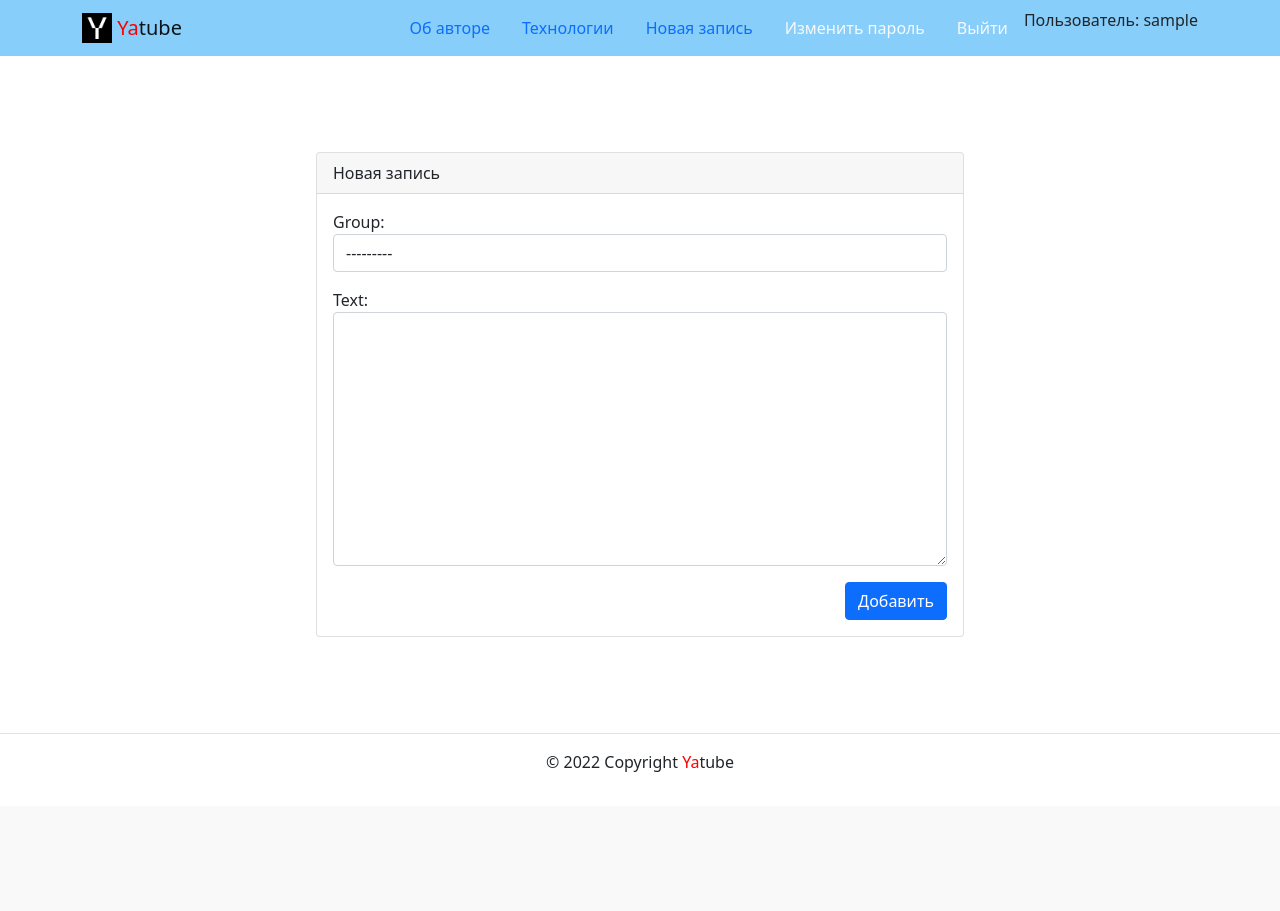
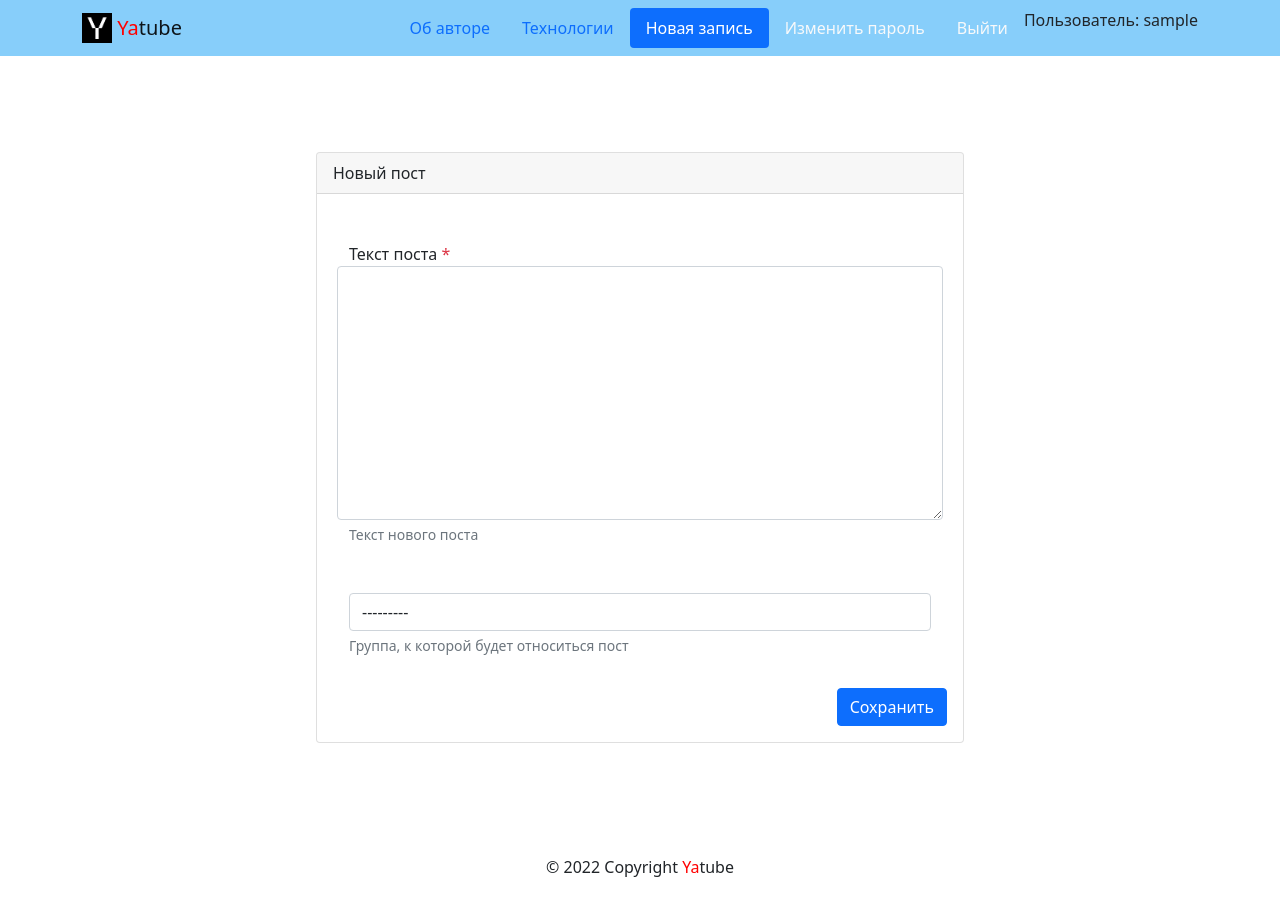
Before and after one commit to UraeviIya/hw02_community, a Django app: page /create/ in a window 1280 px wide. Before the commit the page ends 772 px from the top, so only its background shows below. Run offline with Django 3.2, Linux system fonts and the light colour scheme; a user stored in the database is signed in; tables that the repository leaves empty hold one stand-in row (values such as "Sample post"); some libraries are stand-ins or nearby versions.

Commit message:
add files

```diff
--- a/yatube/posts/forms.py
+++ b/yatube/posts/forms.py
@@ -6,7 +6,8 @@ from django import forms
 class PostForm(ModelForm):
     class Meta:
         model = Post
-        fields = ('group', 'text')
+        fields = ('text', 'group')
+        label = {'text': 'Текст поста', 'group': 'Группа'}
 
         widgets = {
             'text': forms.Textarea(attrs={'class': 'form-control'}),
--- a/yatube/posts/views.py
+++ b/yatube/posts/views.py
@@ -18,7 +18,6 @@ def index(request):
     posts = Post.objects.all()
     page_obj = pagination(request, posts)
     context = {
-
         'page_obj': page_obj,
     }
     return render(request, 'posts/index.html', context)
@@ -66,28 +65,30 @@ def post_detail(request, post_id):
 
 @login_required
 def post_create(request):
-    if request.method == "POST":
-        form = PostForm(request.POST or None)
-        if form.is_valid():
-            post = form.save(commit=False)
-            post.author = request.user
-            post.save()
-            return redirect('posts:profile', post.author.username)
-        return render(request, 'posts/create_post.html', {'form': form})
-    form = PostForm()
+    form = PostForm(request.POST or None)
+    if form.is_valid():
+        post = form.save(commit=False)
+        post.author = request.user
+        post.save()
+        return redirect('posts:profile', post.author.username)
     return render(request, 'posts/create_post.html', {'form': form})
 
 
 @login_required
 def post_edit(request, post_id):
     post = get_object_or_404(Post, pk=post_id)
-    edit = True
-    form = PostForm(request.POST or None)
+    is_edit = True
+
+    if post.author != request.user:
+        return redirect('posts:post_detail', post_id)
+
+    form = PostForm(request.POST or None, instance=post)
     if form.is_valid():
         post.save()
-        return redirect('posts:post_detail', post_id)
+        return redirect('posts:post_detail', post.pk)
     context = {
-        'edit': edit,
+        'is_edit': is_edit,
         'form': form,
+        'post_id': post_id,
     }
     return render(request, 'posts/create_post.html', context)
--- a/yatube/templates/includes/footer.html
+++ b/yatube/templates/includes/footer.html
@@ -1,3 +1,3 @@
-<footer class="border-top text-center py-3">
+<footer class="text-center py-3">
   <p>© {{ year }} Copyright <span style="color:red">Ya</span>tube</p>
 </footer>
--- a/yatube/templates/includes/header.html
+++ b/yatube/templates/includes/header.html
@@ -1,7 +1,5 @@
 {% load static %}
 
-
-<header>
   <nav class="navbar navbar-light" style="background-color: lightskyblue">
     <div class="container">
       <a class="navbar-brand" href="{% url 'posts:index' %}">
@@ -20,10 +18,11 @@
         </li>
         {% if request.user.is_authenticated %}
         <li class="nav-item">
-          <a class="nav-link" href="{% url 'posts:post_create' %}">Новая запись</a>
+          <a class="nav-link {% if view_name == 'posts:post_create' %}active{% endif %}"
+          href="{% url 'posts:post_create' %}">Новая запись</a>
         </li>
         <li class="nav-item">
-          <a class="nav-link link-light" href="">Изменить пароль</a>
+          <a class="nav-link link-light" href="{% url 'users:password_change' %}">Изменить пароль</a>
         </li>
         <li class="nav-item">
           <a class="nav-link link-light" {% if view_name == 'users:logout' %}active{% endif %}
@@ -34,10 +33,12 @@
         </li>
         {% else %}
         <li class="nav-item">
-          <a class="nav-link link-light" href="{% url 'users:login' %}">Войти</a>
+          <a class="nav-link {% if view_name == 'users:login' %}active{% endif %}"
+          href="{% url 'users:login' %}">Войти</a>
         </li>
         <li class="nav-item">
-          <a class="nav-link link-light" href="{% url 'users:signup' %}">Регистрация</a>
+          <a class="nav-link {% if view_name == 'users:signup' %}active{% endif %}"
+          href="{% url 'users:signup' %}">Регистрация</a>
         </li>
         {% endif %}
         {% endwith %}
@@ -45,4 +46,3 @@
       {# Конец добавленого в спринте #}
     </div>
   </nav>
-</header>
--- a/yatube/templates/posts/create_post.html
+++ b/yatube/templates/posts/create_post.html
@@ -8,21 +8,31 @@
           <div class="col-md-8 p-5">
             <div class="card">
               <div class="card-header">
-              {% if edit %}Редактировать запись{% else %}Новая запись{% endif %}
+                {% if is_edit %}
+                  Редактировать пост
+                {% else %}
+                  Новый пост
+                {% endif %}
               </div>
               <div class="card-body">
+                <form method="post">
+                {% if post.group %}
+                  <action={% if is_edit %} "{% url 'posts:post_edit' posts.id %}"
+                    {% else %} "{% url 'posts:post_create' %}"
+                    {% endif %}>
+               {% endif %}
                {% csrf_token %}
-            {{ form.as_p }}
-            <form mthod='post' action="{% if edit %}{% url 'posts:post_edit' post.pk %}{% else %}{% url 'posts:post_create' %}{% endif %}">
+               {% include 'posts/post_form.html'%}
                   <div class="d-flex justify-content-end">
                     <button type="submit" class="btn btn-primary">
-                {% if edit %}
+                      {% if is_edit %}
+                      Добавить
+                      {% else %}
                       Сохранить
-                {% else %}
-                  Добавить
                       {% endif %}
                     </button>
                   </div>
+                </form>
               </div>
             </div>
           </div>
--- a/yatube/templates/posts/index.html
+++ b/yatube/templates/posts/index.html
@@ -19,8 +19,8 @@
     <p>
       {{ post.text }}
     </p>
-    {% if post.group %}
       <a href="{% url 'posts:post_detail' post.pk %}">подробная информация</a><br>
+      {% if post.group %}
       <a href="{% url 'posts:group_list' post.group.slug %}">все записи группы</a><br>
       {{ post.group.title }}
     {% endif%}
--- /dev/null
+++ b/yatube/templates/posts/post_form.html
@@ -0,0 +1,18 @@
+<div class="form-group row my-3 p-3">
+    <label for="id_text">
+      Текст поста
+      <span class="required text-danger" >*</span>
+    </label>
+    {{ form.text }}
+    <small id="id_text-help" class="form-text text-muted">
+      Текст нового поста
+    </small>
+  </div>
+  <div class="form-group row my-3 p-3">
+    <label for="id_group">
+      {{ form.group}}
+    </label>
+    <small id="id_group-help" class="form-text text-muted">
+      Группа, к которой будет относиться пост
+    </small>
+  </div>
--- a/yatube/templates/posts/profile.html
+++ b/yatube/templates/posts/profile.html
@@ -6,7 +6,8 @@
    <h1>Все посты пользователя {{ author.get_full_name }}</h1>
    <h3>Всего постов: {{ posts_count }}</h3>
    {% for post in page_obj %}
-   <article>
+
+   <article class="col-12 col-md-9">
       <ul>
         <li>
           Автор: {{ post.author.get_full_name }}
@@ -16,7 +17,7 @@
         </li>
       </ul>
       <p>{{ post.text }}</p>
-          <a href="{% url 'posts:post_detail' post.pk %}">подробная информация</a>
+      <a href="{% url 'posts:post_detail' post.pk %}">подробная информация</a>
     </article>
     {% if post.group %}
       <a href="{% url 'posts:group_list' post.group.slug %}">все записи группы</a>
--- a/yatube/templates/users/signup.html
+++ b/yatube/templates/users/signup.html
@@ -23,7 +23,6 @@
                     </div>
                   {% endfor %}
               {% endif %}
-
               <form method="post" action="{% url 'users:signup' %}">
               {% csrf_token %}
               {% for field in form %}
@@ -38,8 +37,7 @@
                     {% if field.help_text %}
                       <small
                          id="{{ field.id_for_label }}-help"
-                         class="form-text text-muted"
-                      >
+                         class="form-text text-muted">
                         {{ field.help_text|safe }}
                       </small>
                     {% endif %}
--- a/yatube/users/urls.py
+++ b/yatube/users/urls.py
@@ -1,4 +1,7 @@
-from django.contrib.auth.views import LoginView, LogoutView, PasswordResetView
+from django.contrib.auth.views import (
+    LoginView, LogoutView, PasswordResetView, PasswordChangeView
+)
+
 from django.urls import path
 
 from . import views
@@ -22,5 +25,17 @@ urlpatterns = [
         PasswordResetView.as_view(
          template_name='users/password_reset_form.html'),
         name='password_reset'
-        ),
+    ),
+    path(
+        'password_change/',
+        PasswordChangeView.as_view(
+         template_name='users/password_change_form.html'),
+        name='password_change'
+    ),
+    path(
+        'password_change_done/',
+        PasswordChangeView.as_view(
+         template_name='users/password_change_done.html'),
+        name='password_change_done'
+    ),
 ]
```
Also changed, not shown: yatube/templates/posts/group_list.html (+6 -3 lines), yatube/templates/posts/post_detail.html (+6 -3 lines). Lines whose indentation alone changed are shown as unchanged.
